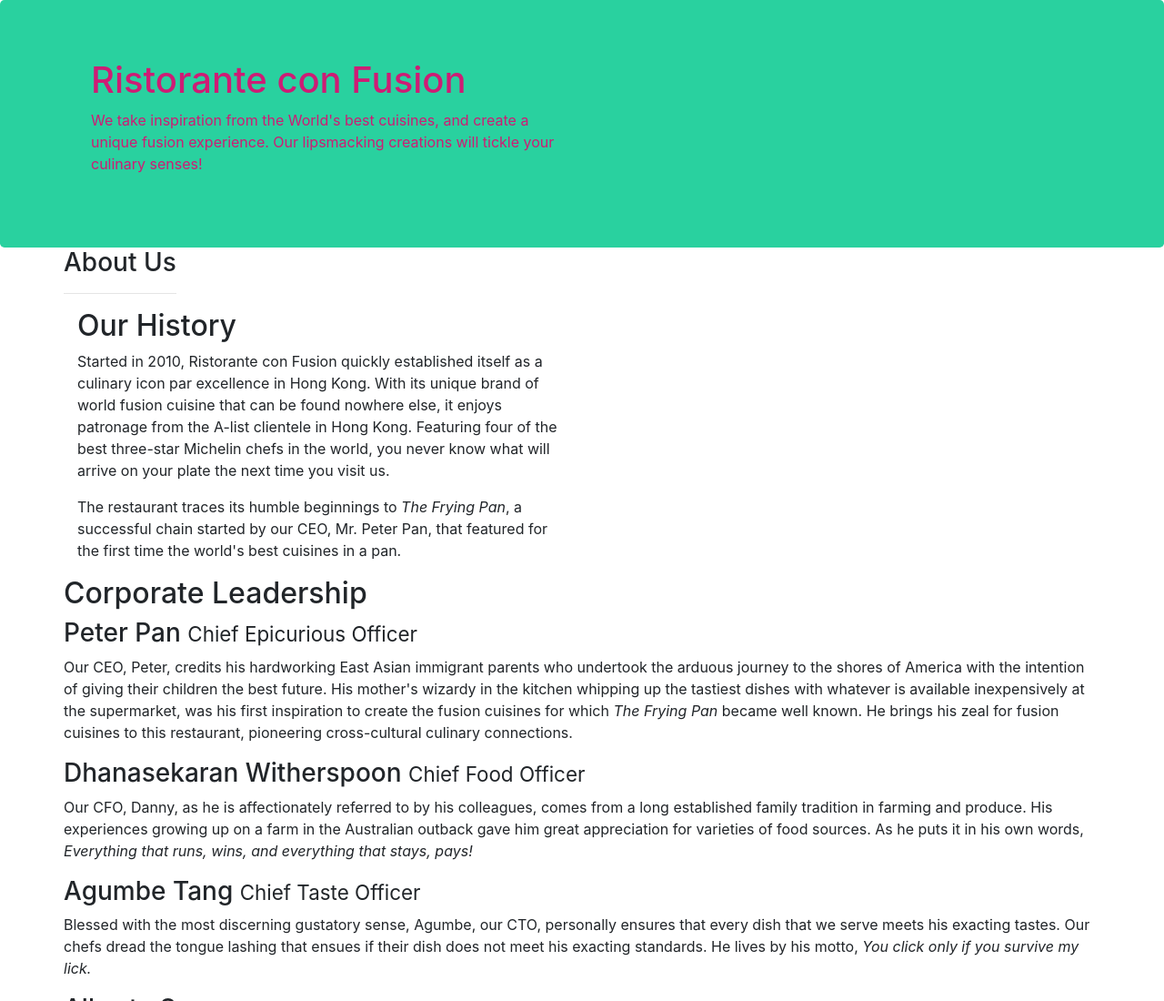
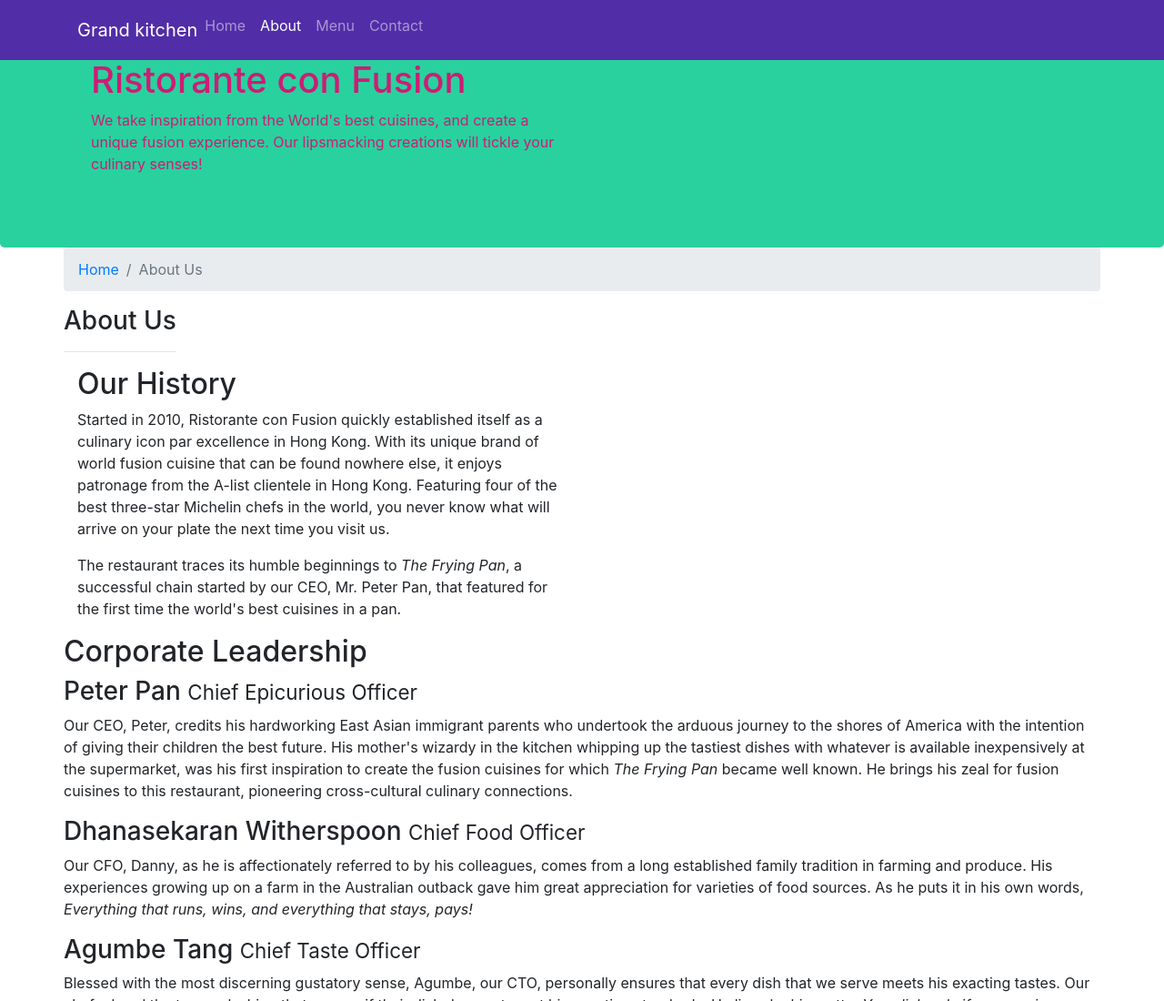
Before and after one commit to sravanreddy6745/Resto, a website: page aboutus.html in a window 1280 px wide. Shown: the top 1100 px of the page at 91% size. Drawn offline with nearby package versions, Linux system fonts and the light colour scheme.

Commit message:
navbar and breadscrumb

```diff
--- a/aboutus.html
+++ b/aboutus.html
@@ -14,7 +14,22 @@
 </head>
 
 <body>
-
+    <nav class="navbar navbar-dark navbar-expand-sm fixed-top">
+        <div class="container">
+            <button class="navbar-toggler" type="button" data-toggle="collapse" data-target="#navbar">
+                <span class="navbar-toggler-icon"></span>
+            </button>
+            <a class="navbar-brand mr-auto" href="./index.html">Grand kitchen</a>
+            <div class="collapse navbar-collapse" id="navbar" >
+                <ul class="navbar-nav mr-auto">
+                    <li class="nav-item "><a class="nav-link" href="./index.html">Home</a></li>
+                    <li class="nav-item active"><a class="nav-link" href="#">About</a></li>
+                    <li class="nav-item"><a class="nav-link" href="#">Menu</a></li>
+                    <li class="nav-item"><a class="nav-link" href="#">Contact</a></li>
+                </ul>
+            </div>
+        </div>
+    </nav>
     <header class="jumbotron">
         <div class="container">
             <div class="row row-header">
@@ -30,6 +45,13 @@
 
     <div class="container" >
         <div class="row">
+            <ol class="col-12 breadcrumb">
+                <li class="breadcrumb-item"><a href="./index.html">Home</a></li>
+                <li class="breadcrumb-item active">About Us</li>
+
+            </ol>
+
+
             <div>
                <h3>About Us</h3>
                <hr>
@@ -49,7 +71,7 @@
 
         <div class="row">
             <div >
-                <h2 class="class=d-none d-sm-block">Corporate Leadership</h2>
+                <h2>Corporate Leadership</h2>
                 <h3>Peter Pan <small>Chief Epicurious Officer</small></h3>
                 <p class="d-none d-sm-block">Our CEO, Peter, credits his hardworking East Asian immigrant parents who undertook the arduous journey to the shores of America with the intention of giving their children the best future. His mother's wizardy in the kitchen whipping up the tastiest dishes with whatever is available inexpensively at the supermarket, was his first inspiration to create the fusion cuisines for which <em>The Frying Pan</em> became well known. He brings his zeal for fusion cuisines to this restaurant, pioneering cross-cultural culinary connections.</p>
                 <h3>Dhanasekaran Witherspoon <small>Chief Food Officer</small></h3>
--- a/css/styles.css
+++ b/css/styles.css
@@ -34,3 +34,10 @@ ul li{
 ul li a{
     color: rgb(224, 46, 150);
 }
+boody{
+    padding: 50px 0px 0px 0px;
+    z-index: 0;
+}
+.navbar-dark{
+    background: #512da8;
+}
```
Also changed, not shown: index.html (+17 -2 lines).
